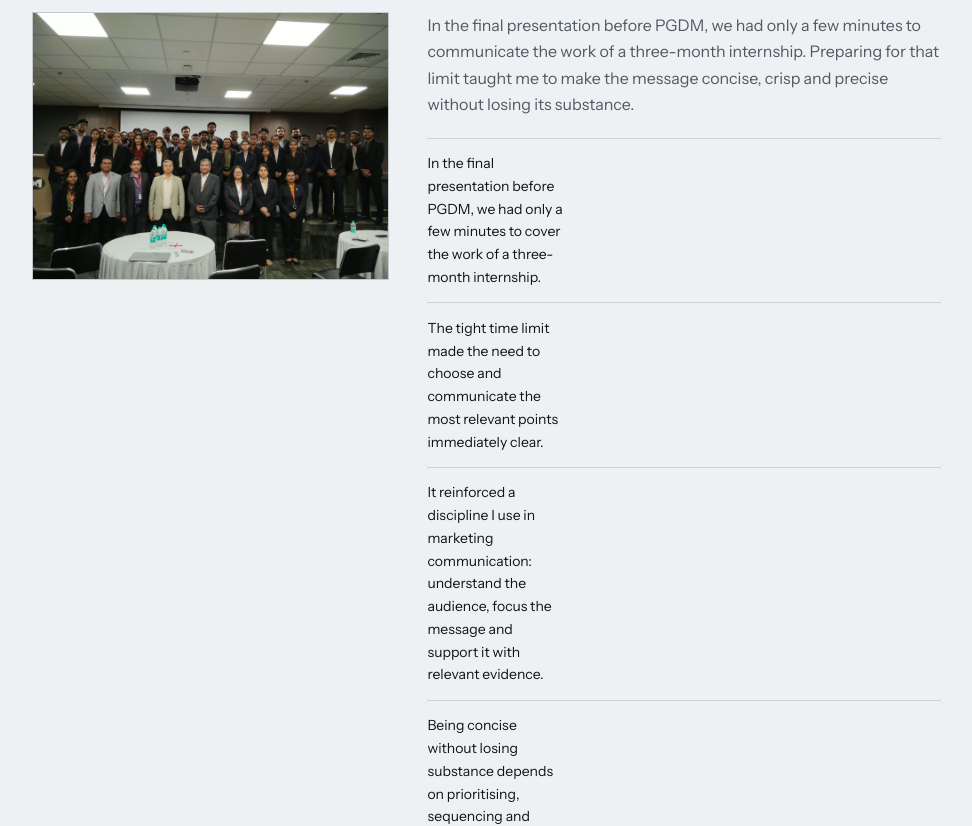
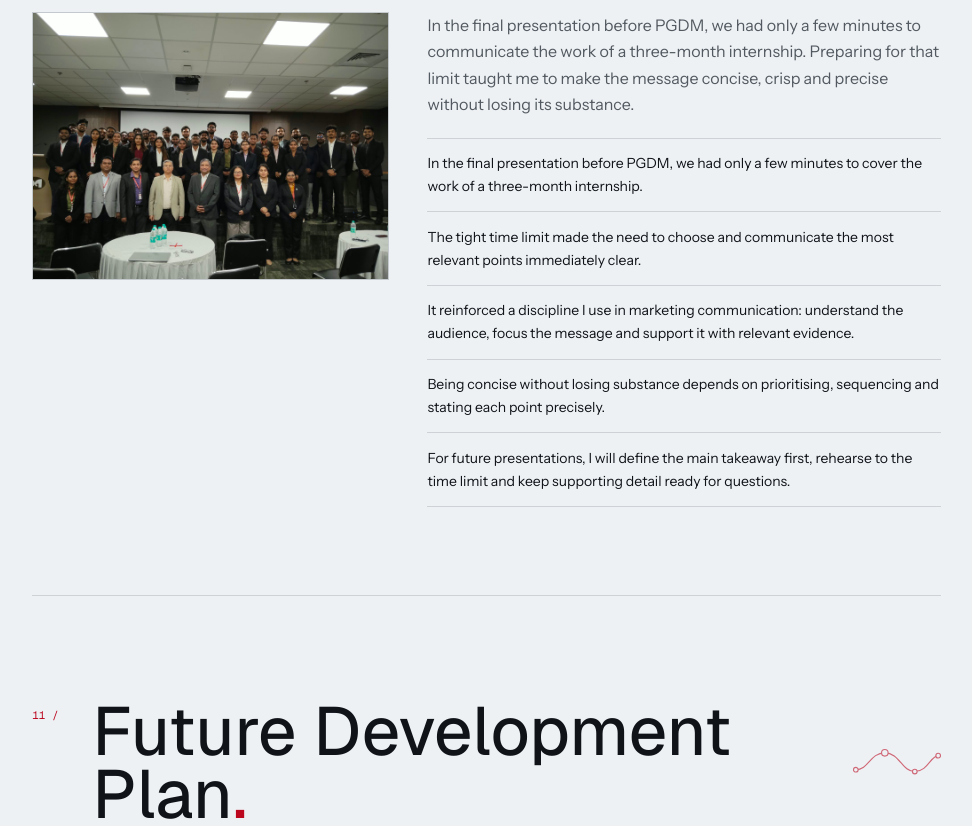
Before and after one commit to Harisanth-2004/harisanth-portfolio, a React (Vite) app: page / in a window 1280 px wide. Shown: the part 8700-9526 px from the top of the page, without its empty margins (275-1247 px from the left). Built offline with nearby package versions, Linux system fonts and the light colour scheme.

Commit message:
Remove reflection labels from portfolio

```diff
--- a/src/styles.css
+++ b/src/styles.css
@@ -403,9 +403,6 @@ html.dark[data-mode="mgmt"] {
   border-top: 1px solid var(--border);
 }
 .reflection-stage {
-  display: grid;
-  grid-template-columns: 8.5rem minmax(0, 1fr);
-  gap: 0.75rem;
   padding-block: 0.85rem;
   border-bottom: 1px solid var(--border);
 }
@@ -616,10 +613,6 @@ html.dark[data-mode="mgmt"] {
   }
   .internship-reflection-photo {
     max-height: 19rem;
-  }
-  .reflection-stage {
-    grid-template-columns: minmax(0, 1fr);
-    gap: 0.45rem;
   }
   .portfolio-hero {
     min-height: 42.5rem;
```
